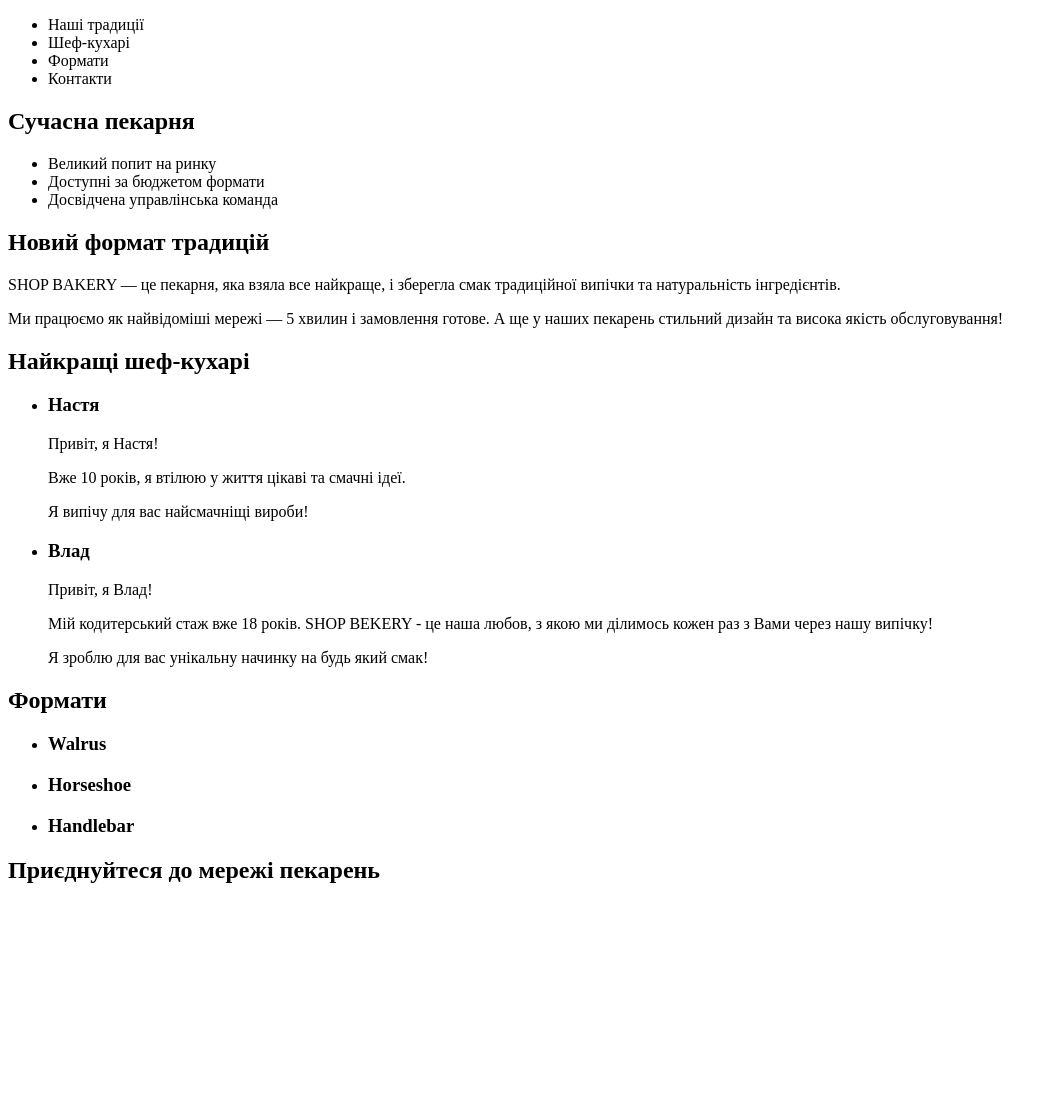
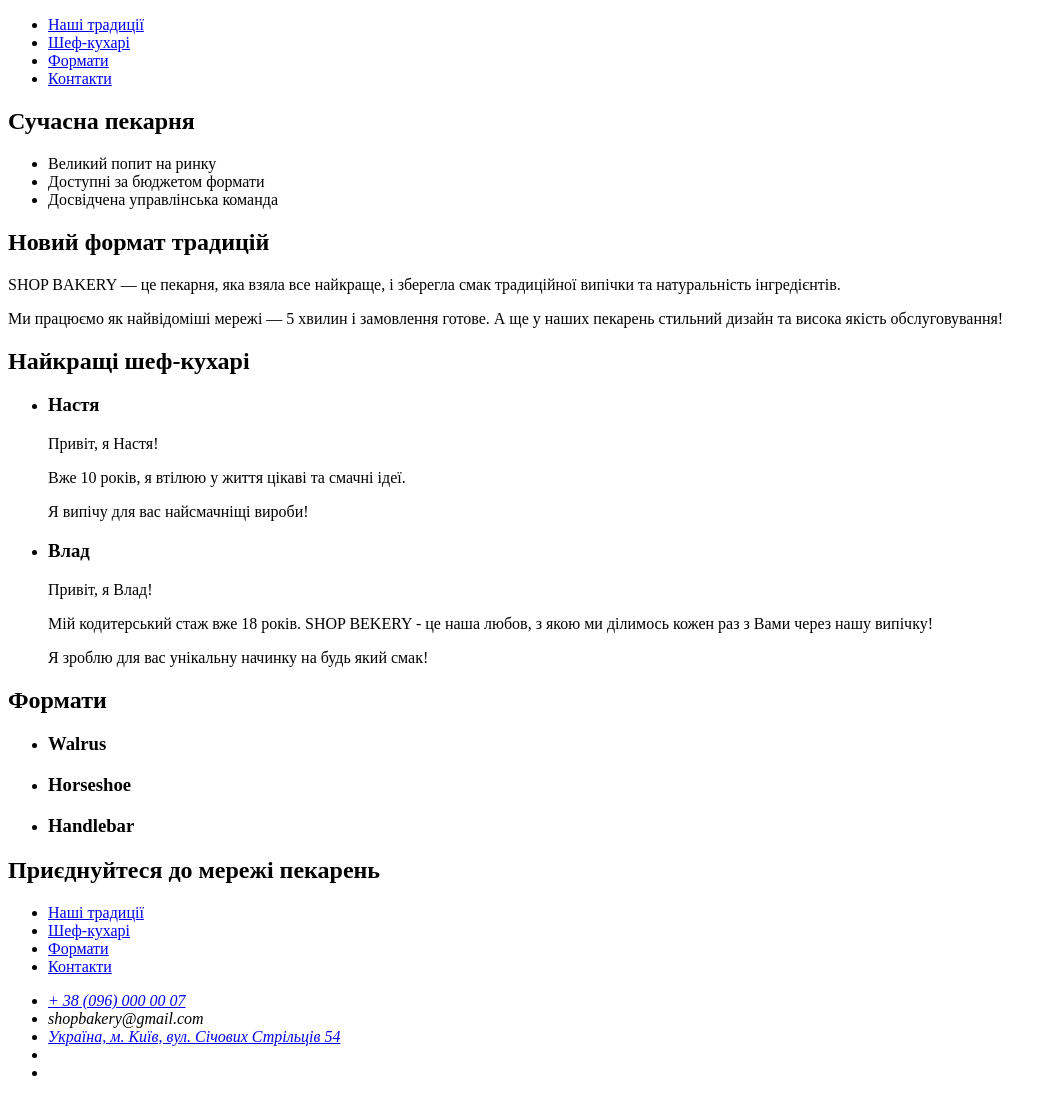
Before and after one commit to TipoGr4F/genius-homework-1, a plain HTML site: page index.html in a window 1280 px wide. Shown: the whole page, without its empty margins (0-1057 px from the left). Before the commit the page ends 904 px from the top, so only its background shows below. Drawn offline with Linux system fonts and the light colour scheme.

Commit message:
Посилання(а)

```diff
--- a/index.html
+++ b/index.html
@@ -8,12 +8,14 @@
   <body>
     <header>
       <nav>
-        <!-- logo-->
+        <a href="#">
+          <!-- logo-->
+        </a>
         <ul>
-          <li>Наші традиції</li>
-          <li>Шеф-кухарі</li>
-          <li>Формати</li>
-          <li>Контакти</li>
+          <li><a href="#">Наші традиції</a></li>
+          <li><a href="#">Шеф-кухарі</a></li>
+          <li><a href="#">Формати</a></li>
+          <li><a href="#">Контакти</a></li>
         </ul>
       </nav>
       <!-- замовити дзвінок -->
@@ -87,6 +89,33 @@
         <h2>Приєднуйтеся до мережі пекарень</h2>
       </section>
     </main>
-    <footer></footer>
+    <footer>
+      <nav>
+        <a href="#">
+          <!-- logo-->
+        </a>
+        <ul>
+          <li><a href="#">Наші традиції</a></li>
+          <li><a href="#">Шеф-кухарі</a></li>
+          <li><a href="#">Формати</a></li>
+          <li><a href="#">Контакти</a></li>
+        </ul>
+      </nav>
+      <address>
+        <ul>
+          <li><a href="tel:+380960000007">+ 38 (096) 000 00 07 </a></li>
+          <li>
+            <a href="mailto:shopbakery@gmail.com"></a>shopbakery@gmail.com
+          </li>
+          <li>
+            <a href="https://maps.app.goo.gl/5gcqZnLpCqCRxWim9" target="_blank"
+              >Україна, м. Київ, вул. Січових Стрільців 54</a
+            >
+          </li>
+          <li><a href="#"></a></li>
+          <li><a href="#"></a></li>
+        </ul>
+      </address>
+    </footer>
   </body>
 </html>
```
